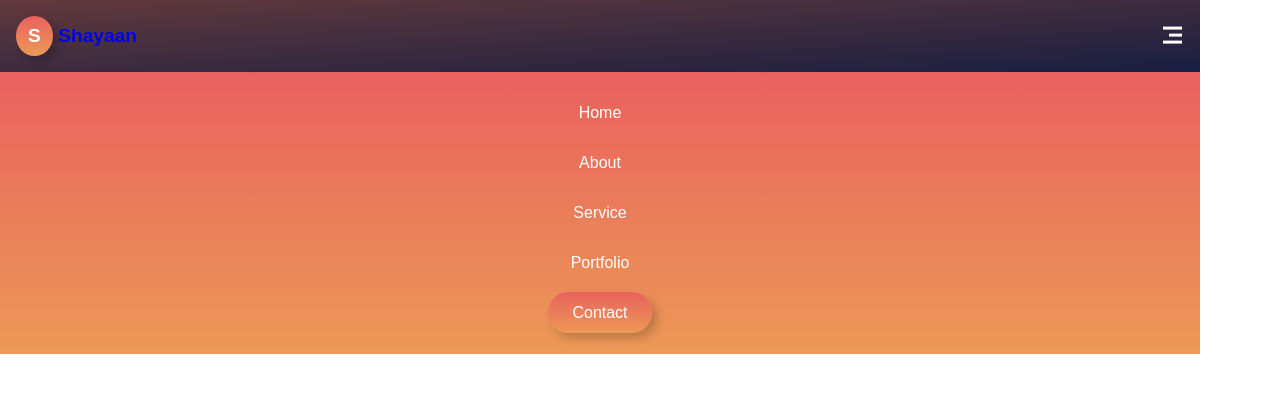
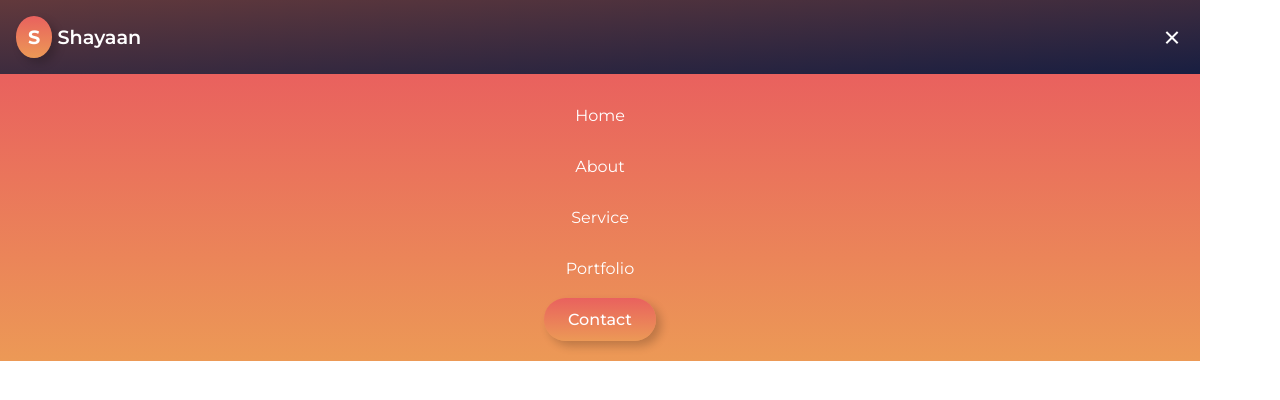
Before and after one commit to ShayneDoan/intro-page, a plain HTML site: page index.html in a window 1280 px wide. Both pictures are taken after a click on the element 1172 px from the left and 36 px from the top of the page. Drawn offline with nearby package versions, Linux system fonts and the light colour scheme.

Commit message:
Add function to reveal dropdown menu and fixed bug where button was dissapearing after 1 click

```diff
--- a/main.js
+++ b/main.js
@@ -0,0 +1,13 @@
+const navLinks = document.getElementById("nav-links");
+const menuBtn = document.getElementById("menu-btn");
+const menuBtnIcon = menuBtn.querySelector("i");
+
+menuBtn.addEventListener("click", (e) => {
+    navLinks.classList.toggle("open");
+
+    const isOpen = navLinks.classList.contains("open")
+    menuBtnIcon.setAttribute(
+        "class",
+        isOpen ? "ri-close-line" : "ri-menu-3-line"
+    );
+});
--- a/styles.css
+++ b/styles.css
@@ -10,26 +10,26 @@
     --max-width: 1200px;
 }
 
-*{
+* {
     padding: 0;
     margin: 0;
     box-sizing: border-box;
 }
 
-.section_container{
+.section_container {
     max-width: var(--max-width);
     margin: auto;
     padding: 80px 16px;
 }
 
-.section_header{
+.section_header {
     margin-bottom: 16px;
     font-size: 32px;
     font-weight: 700;
     text-align: center;
 }
 
-.section_description{
+.section_description {
     max-width: 600px;
     margin-inline: auto;
     color: var(--extra-light);
@@ -75,10 +75,8 @@ body {
     scroll-behavior: smooth;
 }
 
-
-
 body {
-    font-family: "Montesserat", sans-serif;
+    font-family: "Montserrat", sans-serif;
     color: var(--white);
     background-image: var(--gradient-1);
 }
@@ -107,7 +105,7 @@ nav {
     font-size: 19.2px;
 }
 
-.nav_bar {
+.nav_bar a {
     font-size: 19.2px;
     font-weight: 600;
     color: var(--white);
@@ -129,7 +127,7 @@ nav {
     align-items: center;
     gap: 32px;
     background-image: var(--gradient-2);
-    /* transform: translateY(-100%); */
+    transform: translateY(-100%);
     transition: 0.5s;
     z-index: -1;
 }
```
